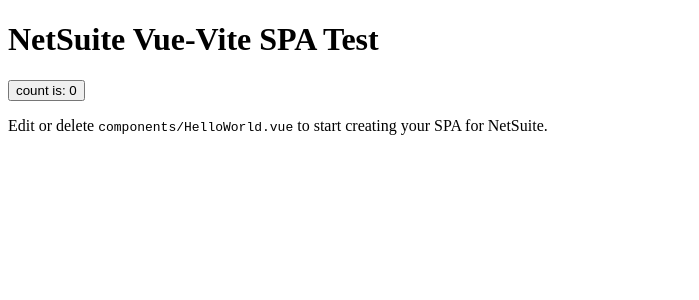
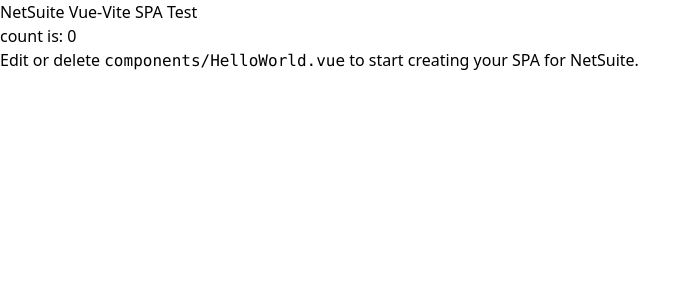
Before and after one commit to BibekStha/netsuite-vue-vite-spa, a Vue app: page / in a window 1280 px wide. Shown: the top 300 px of the page, without its empty margins (0-699 px from the left). Built offline with nearby package versions, Linux system fonts and the light colour scheme.

Commit message:
setup tailwindcss with very basic configuration

```diff
--- a/package.json
+++ b/package.json
@@ -12,6 +12,9 @@
   "devDependencies": {
     "@vitejs/plugin-vue": "^1.3.0",
     "@vue/compiler-sfc": "^3.0.5",
+    "autoprefixer": "^10.3.2",
+    "postcss": "^8.3.6",
+    "tailwindcss": "^2.2.7",
     "vite": "^2.4.4",
     "vite-plugin-singlefile": "^0.5.1"
   }
--- /dev/null
+++ b/postcss.config.js
@@ -0,0 +1,6 @@
+module.exports = {
+  plugins: {
+    tailwindcss: {},
+    autoprefixer: {},
+  },
+}
--- /dev/null
+++ b/src/assets/index.css
@@ -0,0 +1,3 @@
+@tailwind base;
+@tailwind components;
+@tailwind utilities;
--- /dev/null
+++ b/tailwind.config.js
@@ -0,0 +1,11 @@
+module.exports = {
+  purge: ["./src/**/*.html", "./src/**/*.vue"],
+  darkMode: false, // or 'media' or 'class'
+  theme: {
+    extend: {},
+  },
+  variants: {
+    extend: {},
+  },
+  plugins: [],
+};
```
Also changed, not shown: src/main.js (+4 -3 lines), 1 other file (tests, documents, lock files or other folders).
